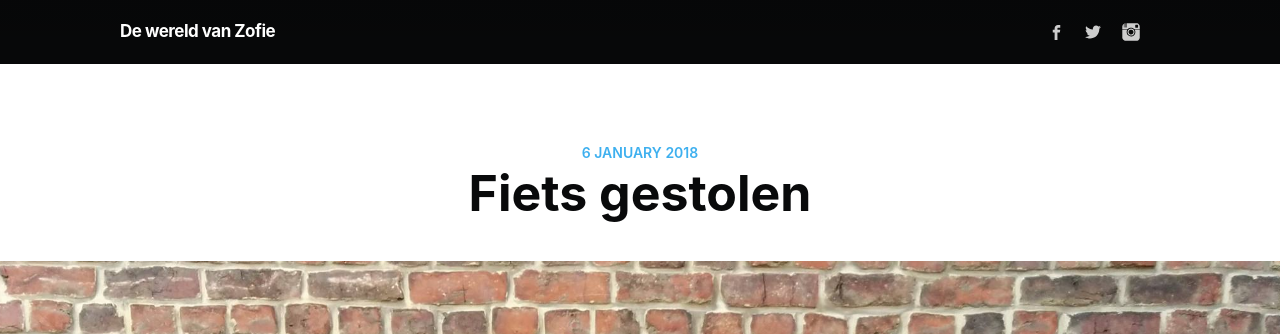
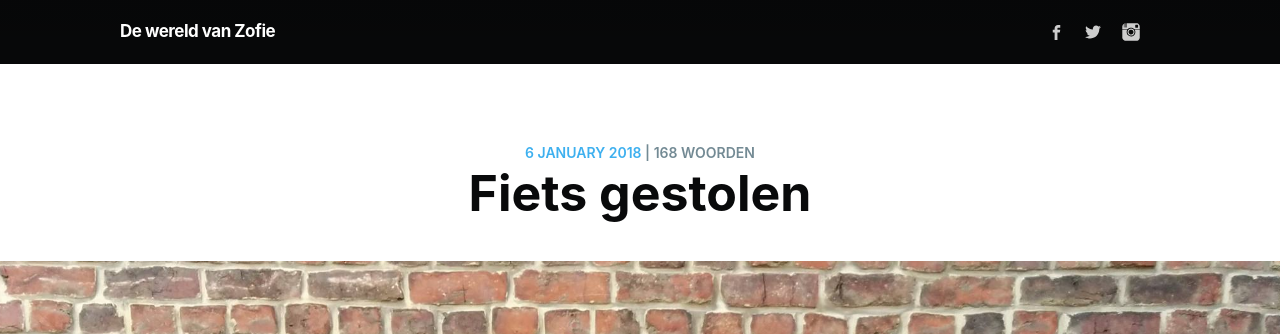
Before and after one commit to Zofie/zofie.github.io, a Jekyll site: the page built from _posts/2018-01-06-fietsgestolen.md, in a window 1280 px wide. Shown: the top 334 px of the page. Built offline with Jekyll 4.4.1, drawn with Linux system fonts in a browser that asks for light colours; nearby versions of some CDN libraries; comment, search, counter and statistics services are not loaded.

Commit message:
Added wordcount to blogposts detail page

```diff
--- a/_layouts/post.html
+++ b/_layouts/post.html
@@ -26,6 +26,7 @@ into the {body} of the default.hbs template -->
             <header class="post-full-header">
                 <section class="post-full-meta">
                     <time class="post-full-meta-date" datetime="{{ page.date | date:'%e %B %Y' }}">{{ page.date | date:'%e %B %Y' }}</time>
+                    &nbsp;|&nbsp;{{ page.content | number_of_words }} woorden
                     <!-- {% if page.category.size > 0 %}
                         <span class="date-divider">/</span>
                         {% for category in page.categories %}
```
